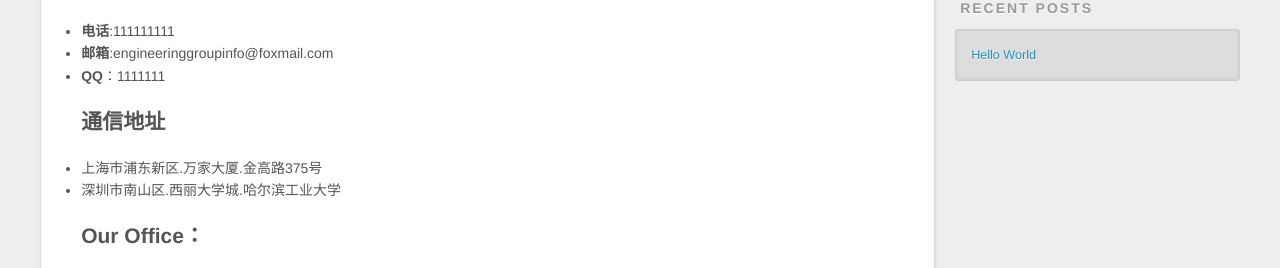
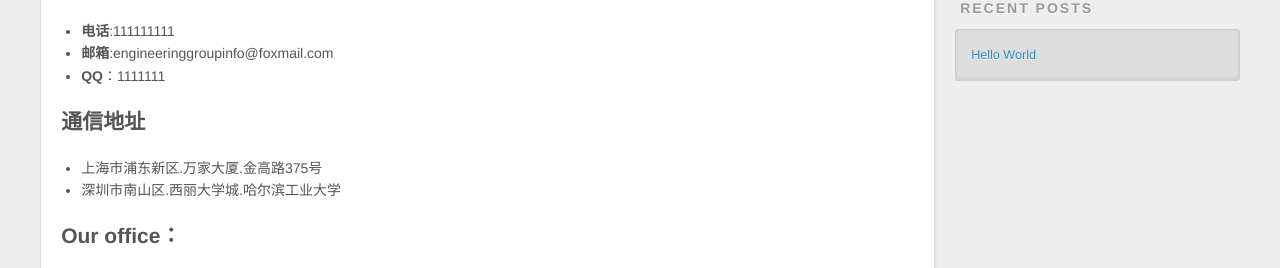
Before and after one commit to engineeringgroup/engineeringgroup.github.io, a plain HTML site: page contact/index.html in a window 1280 px wide. Shown: the part 480-748 px from the top of the page. Drawn offline with nearby package versions, Linux system fonts and the light colour scheme.

Commit message:
Site updated: 2017-07-08 17:26:39

```diff
--- a/contact/index.html
+++ b/contact/index.html
@@ -5,16 +5,16 @@
 
   <title>联系|Contact | Engineering Group Consultants | 工程咨询组</title>
   <meta name="viewport" content="width=device-width, initial-scale=1, maximum-scale=1">
-  <meta name="description" content="联系我们 电话:111111111 邮箱:engineeringgroupinfo@foxmail.com QQ：1111111通信地址 上海市浦东新区.万家大厦.金高路375号 深圳市南山区.西丽大学城.哈尔滨工业大学Our Office： Tel：1234567 Email:engineeringgroupinfo@foxmail.com Office1:Pudong New Area Dis">
+  <meta name="description" content="联系我们 电话:111111111 邮箱:engineeringgroupinfo@foxmail.com QQ：1111111  通信地址 上海市浦东新区.万家大厦.金高路375号 深圳市南山区.西丽大学城.哈尔滨工业大学  Our office： Tel：1234567 Email:engineeringgroupinfo@foxmail.com Office1:Pudong New Area">
 <meta property="og:type" content="website">
 <meta property="og:title" content="联系|Contact">
 <meta property="og:url" content="http://yoursite.com/contact/index.html">
 <meta property="og:site_name" content="Engineering Group Consultants | 工程咨询组">
-<meta property="og:description" content="联系我们 电话:111111111 邮箱:engineeringgroupinfo@foxmail.com QQ：1111111通信地址 上海市浦东新区.万家大厦.金高路375号 深圳市南山区.西丽大学城.哈尔滨工业大学Our Office： Tel：1234567 Email:engineeringgroupinfo@foxmail.com Office1:Pudong New Area Dis">
-<meta property="og:updated_time" content="2017-07-08T06:04:37.556Z">
+<meta property="og:description" content="联系我们 电话:111111111 邮箱:engineeringgroupinfo@foxmail.com QQ：1111111  通信地址 上海市浦东新区.万家大厦.金高路375号 深圳市南山区.西丽大学城.哈尔滨工业大学  Our office： Tel：1234567 Email:engineeringgroupinfo@foxmail.com Office1:Pudong New Area">
+<meta property="og:updated_time" content="2017-07-08T09:26:18.422Z">
 <meta name="twitter:card" content="summary">
 <meta name="twitter:title" content="联系|Contact">
-<meta name="twitter:description" content="联系我们 电话:111111111 邮箱:engineeringgroupinfo@foxmail.com QQ：1111111通信地址 上海市浦东新区.万家大厦.金高路375号 深圳市南山区.西丽大学城.哈尔滨工业大学Our Office： Tel：1234567 Email:engineeringgroupinfo@foxmail.com Office1:Pudong New Area Dis">
+<meta name="twitter:description" content="联系我们 电话:111111111 邮箱:engineeringgroupinfo@foxmail.com QQ：1111111  通信地址 上海市浦东新区.万家大厦.金高路375号 深圳市南山区.西丽大学城.哈尔滨工业大学  Our office： Tel：1234567 Email:engineeringgroupinfo@foxmail.com Office1:Pudong New Area">
 
     <link rel="alternate" href="/atom.xml" title="Engineering Group Consultants | 工程咨询组" type="application/atom+xml">
 
@@ -106,9 +106,13 @@
         <h2 id="联系我们"><a href="#联系我们" class="headerlink" title="联系我们"></a>联系我们</h2><ul>
 <li><strong>电话</strong>:111111111</li>
 <li><strong>邮箱</strong>:engineeringgroupinfo@foxmail.com</li>
-<li><strong>QQ</strong>：1111111<h2 id="通信地址"><a href="#通信地址" class="headerlink" title="通信地址"></a>通信地址</h2></li>
+<li><strong>QQ</strong>：1111111</li>
+</ul>
+<h2 id="通信地址"><a href="#通信地址" class="headerlink" title="通信地址"></a>通信地址</h2><ul>
 <li>上海市浦东新区.万家大厦.金高路375号</li>
-<li>深圳市南山区.西丽大学城.哈尔滨工业大学<h2 id="Our-Office："><a href="#Our-Office：" class="headerlink" title="Our Office："></a>Our Office：</h2></li>
+<li>深圳市南山区.西丽大学城.哈尔滨工业大学</li>
+</ul>
+<h2 id="Our-office："><a href="#Our-office：" class="headerlink" title="Our office："></a>Our office：</h2><ul>
 <li><strong>Tel</strong>：1234567</li>
 <li><strong>Email</strong>:engineeringgroupinfo@foxmail.com</li>
 <li><strong>Office1</strong>:Pudong New Area District, ShangHai, P.R.China</li>
```
